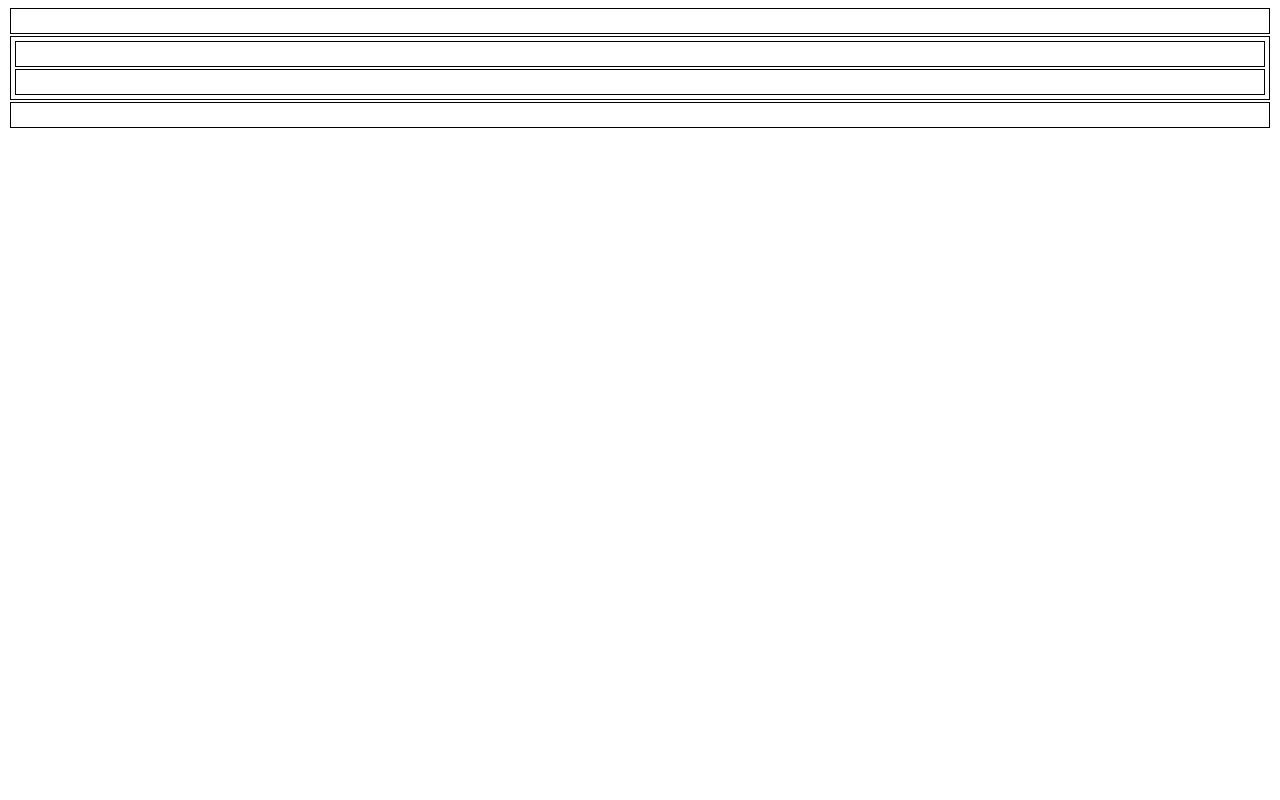
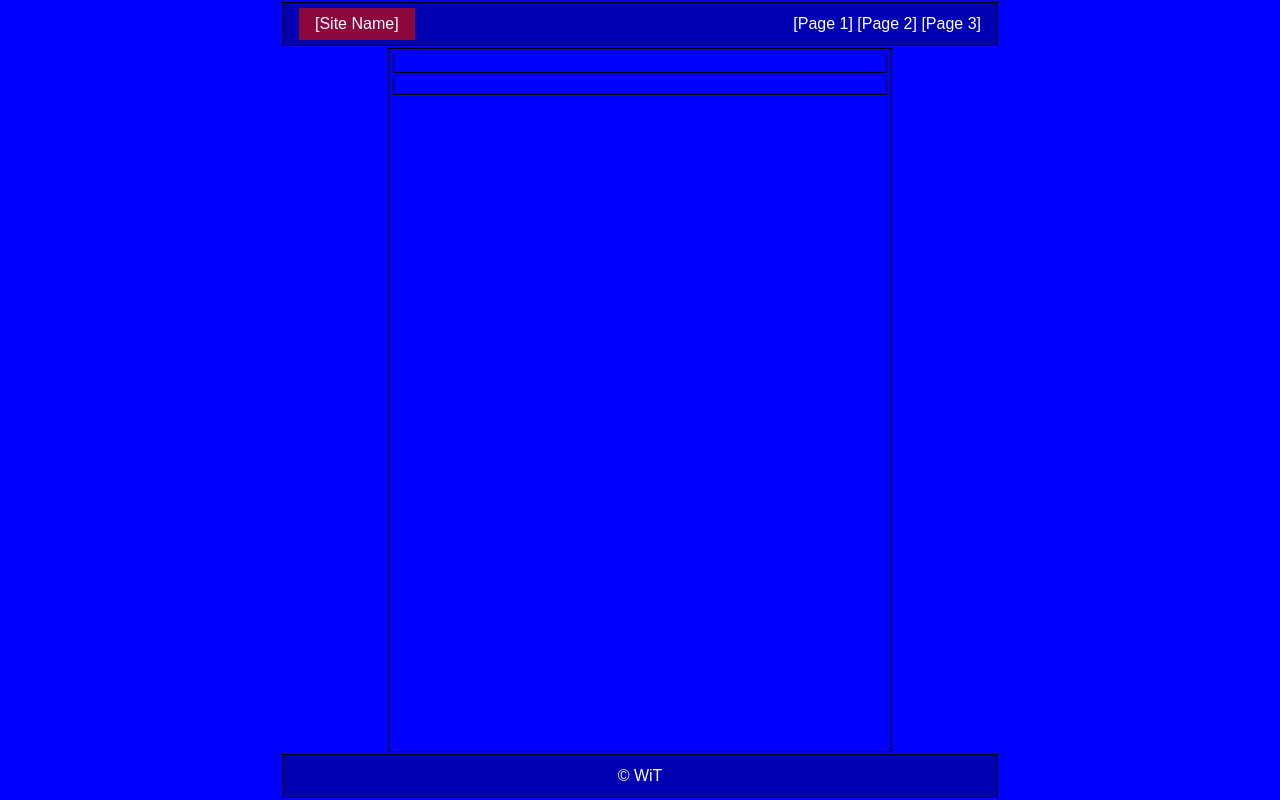
Before and after one commit to catdsn/week4, a plain HTML site: page src/index.html in a window 1280 px wide. Drawn offline with Linux system fonts and the light colour scheme; files that its build step writes are made by us from their sources.

Commit message:
header & footer styling

```diff
--- a/src/index.html
+++ b/src/index.html
@@ -9,12 +9,22 @@
 </head>
 
 <body>
-    <header></header>
+    <header>
+        <a class="logo" href="index.html">[Site Name]</a>
+        <nav>
+            <a href="#">[Page 1]</a>
+            <a href="#">[Page 2]</a>
+            <a href="#">[Page 3]</a>
+        </nav>
+    </header>
     <main>
         <section></section>
         <section></section>
     </main>
-    <footer></footer>
+    <footer>
+        <p>&copy; WiT</p>
+    </footer>
+
 </body>
 
 </html>
--- /dev/null
+++ b/src/styles/styles.css
@@ -0,0 +1,106 @@
+header,
+main,
+aside,
+footer,
+section,
+article {
+  border: 1px solid black;
+  padding: 2px;
+  margin: 2px;
+  min-height: 20px;
+  min-width: 20px;
+}
+
+:root {
+  --min-width: 15rem;
+  --header-height: 3rem;
+
+  --large-padding: 1rem;
+
+  --text: white;
+  --background: blue;
+  --logo-button: rgba(200, 10, 10, 0.7);
+  --background-fade: rgba(0, 0, 0, 0.3);
+
+}
+
+* {
+  padding: 0;
+  margin: 0;
+  box-sizing: border-box;
+}
+
+html,
+body {
+  height: 100vh;
+  font-family: Arial, Helvetica, sans-serif;
+}
+
+body {
+  min-width: var(--min-width);
+  max-width: calc(var(--min-width) * 3);
+  margin: 0 auto;
+  display: grid;
+  grid-template-rows: var(--header-height) auto var(--header-height);
+  color: var(--text);
+  background-color: var(--background);
+}
+
+body>main {
+  min-width: var(--min-width);
+  max-width: 70%;
+  width: 100%;
+  margin: 0 auto;
+}
+
+body>header {
+  grid-row: 1;
+}
+
+body>main {
+  grid-row: 2;
+}
+
+body>footer {
+  grid-row: 3;
+}
+
+body>header,
+
+body>footer {
+  display: flex;
+  justify-content: space-between;
+  align-items: center;
+  flex-shrink: 0;
+  padding: var(--large-padding);
+}
+
+body>footer {
+  justify-content: center;
+}
+
+a,
+a:hover,
+a:visited {
+  color: var(--text);
+  text-decoration: none;
+}
+
+a:hover {
+  text-decoration: underline;
+}
+
+body>header>a {
+  background-color: var(--logo-button);
+  height: calc(var(--header-height) / 2);
+  padding: var(--large-padding);
+  display: flex;
+  align-items: center;
+  justify-content: center;
+}
+
+body>header,
+
+body>footer {
+  background-color: var(--background-fade);
+}
--- a/styles/styles.css
+++ /dev/null
@@ -1,12 +0,0 @@
-header,
-main,
-aside,
-footer,
-section,
-article {
-  border: 1px solid black;
-  padding: 2px;
-  margin: 2px;
-  min-height:20px;
-  min-width:20px;
-}
```
